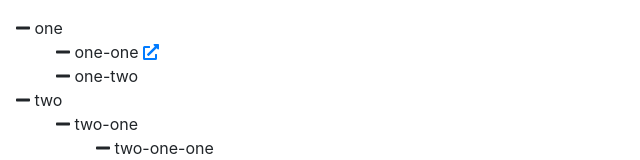
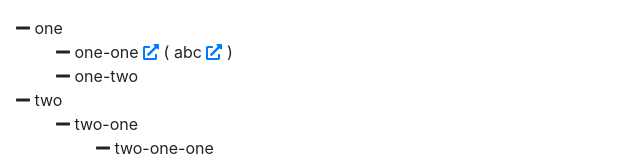
Before and after one commit to unhurried/tree-view, a Vue app: page / in a window 1280 px wide. Shown: the top 160 px of the page, without its empty margins (0-640 px from the left). Built offline with nearby package versions, Linux system fonts and the light colour scheme.

Commit message:
Add support for multiple links in a item.

```diff
--- a/src/components/TreeListItem.vue
+++ b/src/components/TreeListItem.vue
@@ -3,30 +3,35 @@
     <span @click="toggleFolded()">
       <font-awesome-icon icon="minus" v-if="showChildren" />
       <font-awesome-icon icon="plus" v-else />
-      {{ text }}
-      <a v-if="href" :href="href" target="_blank">
-        <font-awesome-icon icon="external-link-alt" />
-      </a>
+      <TreeListText v-for="textNode in TextNodes" :doc="textNode" :key="textNode._uid" />
     </span>
-    <TreeList v-if="showChildren" :doc="childList" :level="level+1"/>
+    <TreeList v-if="showChildren" :doc="childList" :level="level+1" />
   </li>
 </template>
 
 <script lang="ts">
 import { Component, Prop, Vue } from 'vue-property-decorator';
+import TreeListText from '@/components/TreeListText.vue';
 
-@Component({ name: 'TreeElement' })
-export default class TreeElement extends Vue {
+@Component({
+  name: 'TreeListItem',
+  components: {
+    TreeListText,
+  },
+})
+export default class TreeListItem extends Vue {
   @Prop() private doc!: Element;
   @Prop() private level!: number;
   private folded: boolean = true;
-  get text(): string | null {
-    return this.doc.childNodes[0].textContent;
-  }
-  get href(): string | null {
-    const node = this.doc.querySelector(':scope > a');
-    if (node === null) { return null; }
-    return node.getAttribute('href');
+  get TextNodes(): Node[] {
+    const list: Node[] = [];
+    Array.prototype.map.call(this.doc.childNodes, (node: Node) => {
+      if (node.nodeName !== 'UL') {
+        list.push(node);
+      }
+      return {};
+    });
+    return list;
   }
   get childList(): Element | null {
     return this.doc.querySelector('ul');
--- /dev/null
+++ b/src/components/TreeListText.vue
@@ -0,0 +1,27 @@
+<template>
+  <span>
+    {{ text }}
+    <a v-if="href" :href="href" target="_blank">
+      <font-awesome-icon icon="external-link-alt" />
+    </a>
+  </span>
+</template>
+
+<script lang="ts">
+import { Component, Prop, Vue } from 'vue-property-decorator';
+
+@Component({ name: 'TreeListText' })
+export default class TreeListText extends Vue {
+  @Prop() private doc!: Node;
+  get text(): string | null {
+    return this.doc.textContent;
+  }
+  get href(): string | null {
+    if (this.doc.nodeName !== 'A') { return null; }
+    return this.doc.childNodes[0].nodeValue;
+  }
+}
+</script>
+
+<style scoped lang="scss">
+</style>
```
Also changed, not shown: public/tree.md (+1 -1 lines), 1 other file (tests, documents, lock files or other folders).
